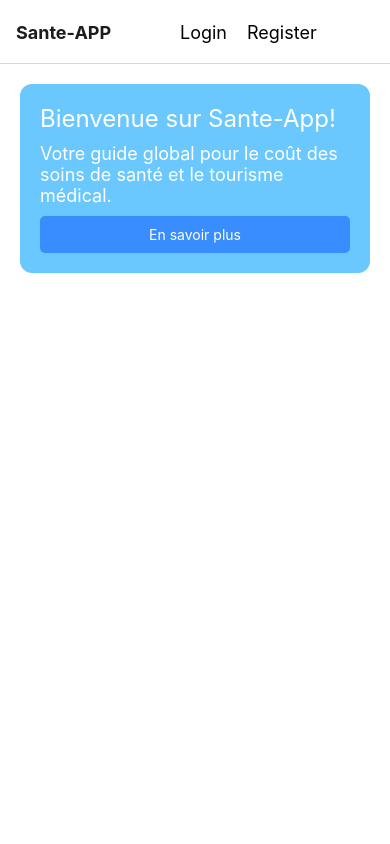
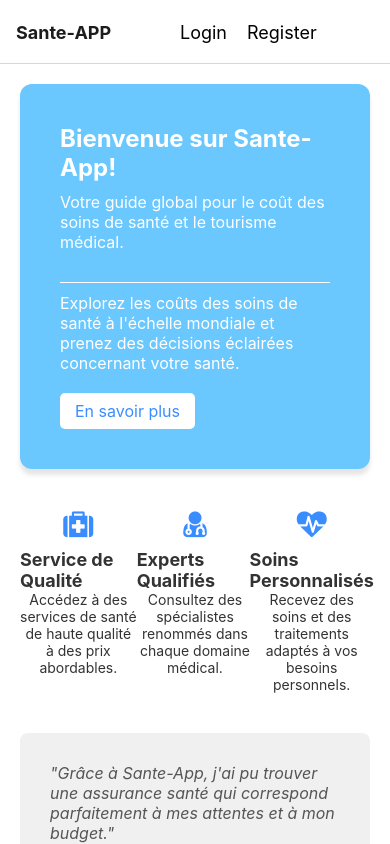
Before and after one commit to Naus4816/sante-app-react, a React Native app: screen /Welcome in a window 390 px wide. Built offline with nearby package versions, Linux system fonts and the light colour scheme.

Commit message:
Update Welcome.js

```diff
--- a/screens/Welcome.js
+++ b/screens/Welcome.js
@@ -1,18 +1,54 @@
 import React from 'react';
-import { View, Text, ScrollView, TouchableOpacity, StyleSheet } from 'react-native';
+import { ScrollView, View, Text, TouchableOpacity, StyleSheet } from 'react-native';
+import Icon from 'react-native-vector-icons/FontAwesome';
 
-const App = () => {
+const WelcomeScreen = () => {
   return (
     <ScrollView style={styles.container}>
+      {/* Jumbotron */}
       <View style={styles.jumbotron}>
-        <Text style={styles.header}>Bienvenue sur Sante-App!</Text>
-        <Text style={styles.subheader}>Votre guide global pour le coût des soins de santé et le tourisme médical.</Text>
-        <TouchableOpacity style={styles.button}>
-          <Text style={styles.buttonText}>En savoir plus</Text>
+        <Text style={styles.jumbotronTitle}>Bienvenue sur Sante-App!</Text>
+        <Text style={styles.jumbotronSubtitle}>Votre guide global pour le coût des soins de santé et le tourisme médical.</Text>
+        <View style={styles.separator} />
+        <Text style={styles.jumbotronText}>Explorez les coûts des soins de santé à l'échelle mondiale et prenez des décisions éclairées concernant votre santé.</Text>
+        <TouchableOpacity style={styles.jumbotronButton}>
+          <Text style={styles.jumbotronButtonText}>En savoir plus</Text>
         </TouchableOpacity>
       </View>
 
-      {/* Autres sections ici */}
+      {/* Features */}
+      <View style={styles.featuresContainer}>
+        <View style={styles.feature}>
+          <Icon name="medkit" size={30} color="#3A8DFF" />
+          <Text style={styles.featureTitle}>Service de Qualité</Text>
+          <Text style={styles.featureText}>Accédez à des services de santé de haute qualité à des prix abordables.</Text>
+        </View>
+        <View style={styles.feature}>
+          <Icon name="user-md" size={30} color="#3A8DFF" />
+          <Text style={styles.featureTitle}>Experts Qualifiés</Text>
+          <Text style={styles.featureText}>Consultez des spécialistes renommés dans chaque domaine médical.</Text>
+        </View>
+        <View style={styles.feature}>
+          <Icon name="heartbeat" size={30} color="#3A8DFF" />
+          <Text style={styles.featureTitle}>Soins Personnalisés</Text>
+          <Text style={styles.featureText}>Recevez des soins et des traitements adaptés à vos besoins personnels.</Text>
+        </View>
+      </View>
+
+      {/* Testimonials */}
+      <View style={styles.testimonialContainer}>
+        <Text style={styles.testimonialQuote}>"Grâce à Sante-App, j'ai pu trouver une assurance santé qui correspond parfaitement à mes attentes et à mon budget."</Text>
+        <Text style={styles.testimonialAuthor}>- Jeanne D., Utilisatrice de Sante-App</Text>
+      </View>
+
+      {/* CTA */}
+      <View style={styles.ctaContainer}>
+        <Text style={styles.ctaTitle}>Prêt à découvrir votre solution santé ?</Text>
+        <Text style={styles.ctaText}>Inscrivez-vous dès maintenant et rejoignez les milliers d'utilisateurs qui ont optimisé leur couverture santé avec nous.</Text>
+        <TouchableOpacity style={styles.ctaButton}>
+          <Text style={styles.ctaButtonText}>Inscription</Text>
+        </TouchableOpacity>
+      </View>
     </ScrollView>
   );
 };
@@ -20,33 +56,119 @@ const App = () => {
 const styles = StyleSheet.create({
   container: {
     flex: 1,
-    backgroundColor: '#fff',
+    backgroundColor: '#ffffff',
   },
   jumbotron: {
+    backgroundColor: '#6AC8FF',
+    padding: 40,
+    borderRadius: 12,
     margin: 20,
-    padding: 20,
-    backgroundColor: '#6AC8FF',
-    borderRadius: 12,
+    shadowColor: '#000',
+    shadowOffset: { width: 0, height: 6 },
+    shadowOpacity: 0.1,
+    shadowRadius: 4,
   },
-  header: {
+  jumbotronTitle: {
     fontSize: 24,
+    fontWeight: 'bold',
     color: '#fff',
+    marginBottom: 10,
   },
-  subheader: {
-    fontSize: 18,
+  jumbotronSubtitle: {
+    fontSize: 16,
     color: '#fff',
+    marginBottom: 20,
+  },
+  separator: {
+    borderBottomWidth: 1,
+    borderBottomColor: '#fff',
     marginVertical: 10,
   },
-  button: {
-    backgroundColor: '#3A8DFF',
-    padding: 10,
+  jumbotronText: {
+    fontSize: 16,
+    color: '#fff',
+    marginBottom: 20,
+  },
+  jumbotronButton: {
+    backgroundColor: '#fff',
+    paddingVertical: 8,
+    paddingHorizontal: 15,
     borderRadius: 5,
+    alignSelf: 'flex-start',
   },
-  buttonText: {
+  jumbotronButtonText: {
+    color: '#3A8DFF',
+    fontSize: 16,
+  },
+  featuresContainer: {
+    flexDirection: 'row',
+    justifyContent: 'space-around',
+    padding: 20,
+  },
+  feature: {
+    alignItems: 'center',
+    flex: 1,
+  },
+  featureTitle: {
+    fontSize: 18,
+    fontWeight: 'bold',
+    color: '#333',
+    marginTop: 10,
+  },
+  featureText: {
+    textAlign: 'center',
+    color: '#333',
+    fontSize: 14,
+  },
+  testimonialContainer: {
+    backgroundColor: '#f0f0f0',
+    padding: 30,
+    borderRadius: 8,
+    marginHorizontal: 20,
+    marginVertical: 20,
+  },
+  testimonialQuote: {
+    fontSize: 16,
+    color: '#555',
+    fontStyle: 'italic',
+  },
+  testimonialAuthor: {
+    fontWeight: 'bold',
+    color: '#333',
+    marginTop: 10,
+  },
+  ctaContainer: {
+    backgroundColor: '#4e73df',
+    padding: 30,
+    borderRadius: 12,
+    marginHorizontal: 20,
+    marginVertical: 20,
+    alignItems: 'center',
+  },
+  ctaTitle: {
+    fontSize: 18,
+    fontWeight: 'bold',
     color: '#fff',
     textAlign: 'center',
   },
-  // Ajoutez d'autres styles ici
+  ctaText: {
+    fontSize: 16,
+    color: '#fff',
+    textAlign: 'center',
+    marginBottom: 20,
+  },
+  ctaButton: {
+    backgroundColor: '#fff',
+    paddingVertical: 10,
+    paddingHorizontal: 20,
+    borderRadius: 5,
+    marginTop: 10,
+  },
+  ctaButtonText: {
+    color: '#4e73df',
+    fontSize: 16,
+    fontWeight: 'bold',
+  },
 });
 
-export default App;
+export default WelcomeScreen;
```
